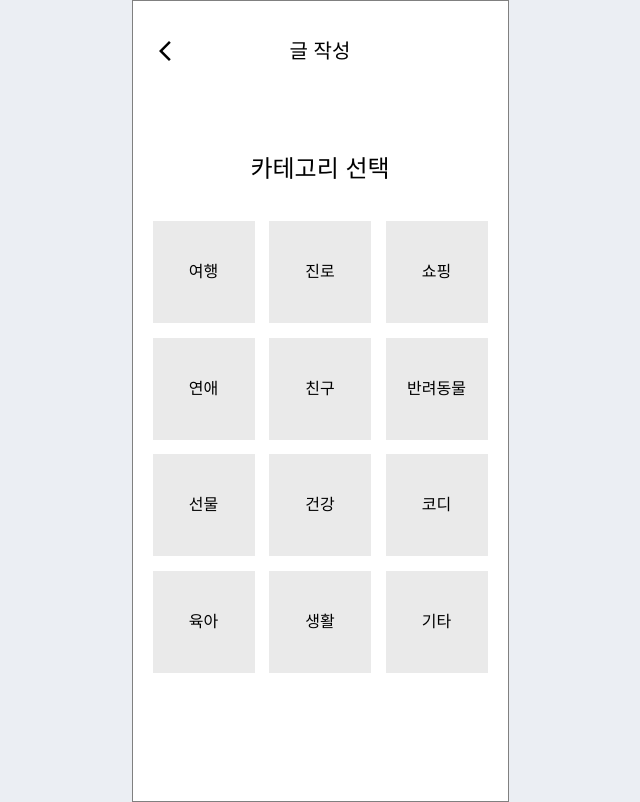
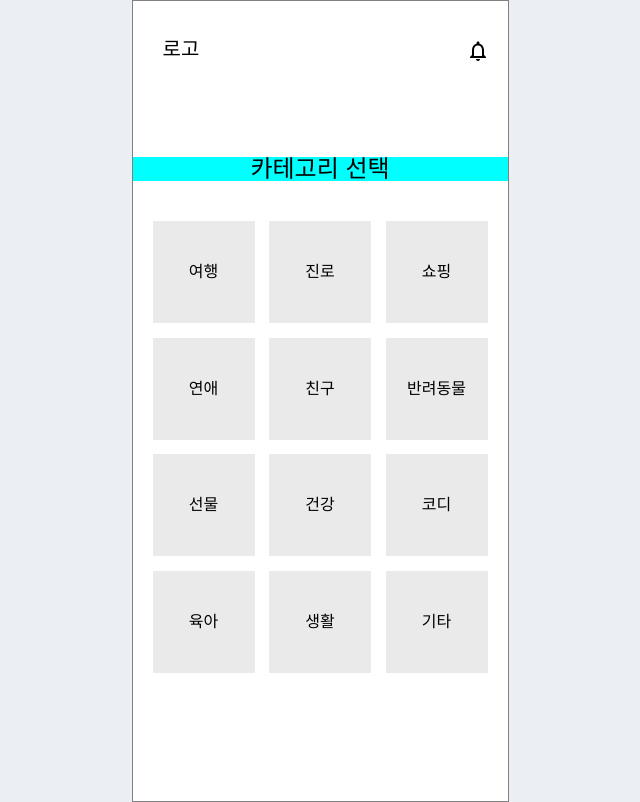
Before and after one commit to gomin-solution/Frontend, a React (Create React App) app: page /category in a window 1280 px wide. Shown: the whole page, without its empty margins (320-960 px from the left). Built offline with nearby package versions, Linux system fonts and the light colour scheme; no server answers.

Commit message:
[feat] header 컴포넌트 완성

```diff
--- a/src/components/header/Header.jsx
+++ b/src/components/header/Header.jsx
@@ -1,6 +1,8 @@
 import styled from "styled-components";
 import ArrowBackIosNewIcon from "@mui/icons-material/ArrowBackIosNew";
 import SearchIcon from "@mui/icons-material/Search";
+import DeleteOutlineIcon from "@mui/icons-material/DeleteOutline";
+import NotificationsNoneOutlinedIcon from "@mui/icons-material/NotificationsNoneOutlined";
 import { useNavigate } from "react-router-dom";
 
 /*이전 버튼 + 제목바 */
@@ -8,16 +10,14 @@ export function Header1({ title }) {
   const nav = useNavigate();
 
   return (
-    <>
+    <Block>
       <Backcon
         onClick={() => {
           nav(-1);
         }}
       />
-      <Block>
-        <Title>{title}</Title>
-      </Block>
-    </>
+      <Title>{title}</Title>
+    </Block>
   );
 }
 
@@ -25,17 +25,15 @@ export function Header1({ title }) {
 export function Header2({ title }) {
   const nav = useNavigate();
   return (
-    <>
+    <Block>
       <Backcon
         onClick={() => {
           nav(-1);
         }}
       />
+      <Title>{title}</Title>
       <Searchcon />
-      <Block>
-        <Title>{title}</Title>
-      </Block>
-    </>
+    </Block>
   );
 }
 
@@ -43,32 +41,25 @@ export function Header2({ title }) {
 export function Header3({ title }) {
   const nav = useNavigate();
   return (
-    <>
+    <Block>
       <Backcon
         onClick={() => {
           nav(-1);
         }}
       />
-      <Block>
-        <Title>{title}</Title>
-      </Block>
-    </>
+      <Title>{title}</Title>
+      <Deletecon />
+    </Block>
   );
 }
 
 /*로고 + 알림바*/
 export function Header4() {
-  return <Block>dd</Block>;
-}
-
-/*민기님*/
-export function Header5() {
   return (
-    <MinkiHeader>
-      <Arrow />
-      <Block>Hi</Block>
-      <Search />
-    </MinkiHeader>
+    <Block>
+      <Logo>로고</Logo>
+      <Alram />
+    </Block>
   );
 }
 
@@ -76,55 +67,62 @@ export function Header5() {
 /*전체 블록*/
 const Block = styled.div`
   min-height: 80px;
-  display: flex;
-  justify-content: center;
+  position: relative;
 `;
 
 /*제목바*/
 const Title = styled.div`
   font-size: 20px;
-  padding-top: 40px;
+  position: absolute;
+  top: 40px;
+  left: 0px;
+  right: 0px;
+  text-align: center;
 `;
 
 /*뒤로가기 아이콘 */
 const Backcon = styled(ArrowBackIosNewIcon)`
-  width: 11.67rem;
-  padding-top: 38px;
-  position: fixed;
-  margin-left: 20px;
   cursor: pointer;
+  position: absolute;
+  left: 20px;
+  top: 38px;
 `;
 
 /*돋보기 아이콘*/
 const Searchcon = styled(SearchIcon)`
-  width: 24rem;
-  position: fixed;
-  padding-top: 38px;
-  margin-left: 331px;
+  position: absolute;
+  right: 20px;
+  top: 38px;
   cursor: pointer;
 `;
 
-const MinkiHeader = styled.div`
-  /* background-color: green; */
-  min-height: 80px;
-  display: flex;
-  justify-content: center;
-  margin-top: 40px;
-
-  div {
-    // Hi
-    font-size: 20px;
-    display: flex;
-    margin: 0 auto;
-    justify-content: space-between;
-    margin-top: -2px;
-  }
-`;
-const Arrow = styled(ArrowBackIosNewIcon)`
-  margin-left: 20px;
+/*휴지통 아이콘*/
+const Deletecon = styled(DeleteOutlineIcon)`
+  position: absolute;
+  right: 20px;
+  top: 38px;
   cursor: pointer;
 `;
-const Search = styled(SearchIcon)`
-  margin-right: 20px;
+
+/*로고 아이콘 */
+const Logo = styled.div`
+  position: absolute;
+  left: 30px;
+  top: 38px;
+  font-size: 20px;
+`;
+
+/*알람, 쪽지 아이콘 묶기 */
+const ConSet = styled.div`
+  /* position: absolute;
+  left: 18px;
+  top: 38px;*/
+`;
+
+/*알람 아이콘 */
+const Alram = styled(NotificationsNoneOutlinedIcon)`
+  position: absolute;
+  right: 18px;
+  top: 38px;
   cursor: pointer;
 `;
--- a/src/pages/AdviceCategory.jsx
+++ b/src/pages/AdviceCategory.jsx
@@ -1,6 +1,6 @@
 import { useNavigate } from "react-router-dom";
 import styled from "styled-components";
-import { Header1 } from "../components/header/Header";
+import { Header4 } from "../components/header/Header";
 import Layout from "../components/layout/Layout";
 
 function AdviceCategory() {
@@ -26,7 +26,7 @@ function AdviceCategory() {
 
   return (
     <Layout>
-      <Header1 title={"글 작성"} />
+      <Header4 title={"글 작성"} />
       <StCate>카테고리 선택</StCate>
       <CateSet>
         {adviceCategory.map((item) => {
@@ -54,6 +54,7 @@ const StCate = styled.div`
   text-align: center;
   margin-top: 76px;
   margin-bottom: 40px;
+  background-color: aqua;
 `;
 
 /*카테고리 박스*/
--- a/src/pages/AdvicePost.jsx
+++ b/src/pages/AdvicePost.jsx
@@ -3,16 +3,13 @@ import { useLocation, useNavigate } from "react-router-dom";
 import Layout from "../components/layout/Layout";
 import styled from "styled-components";
 import AdviceForm from "../components/form/AdviceForm";
-import { Header5 } from "../components/header/Header";
 
 function AdvicePost() {
-  const nav = useNavigate();
   const location = useLocation();
   const category = location.state;
 
   return (
     <Layout>
-      <Header5 />
       <AdviceForm category={category} />
     </Layout>
   );
```
